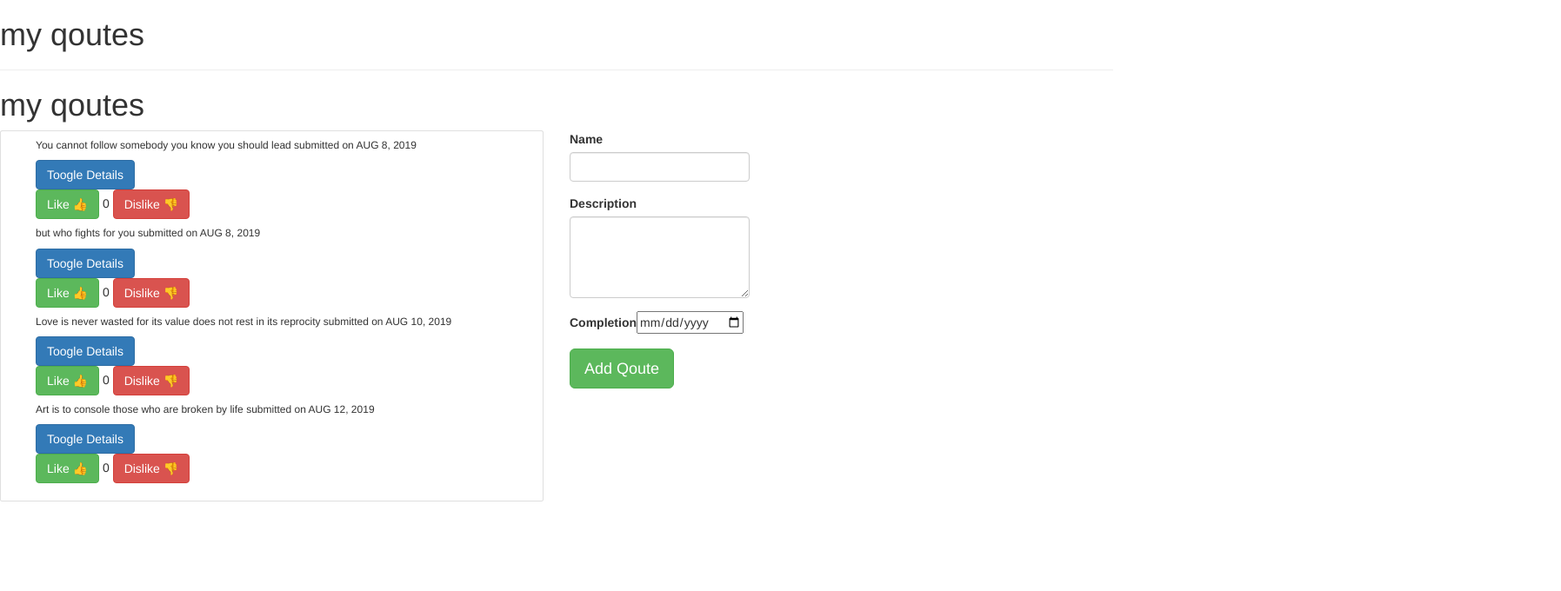
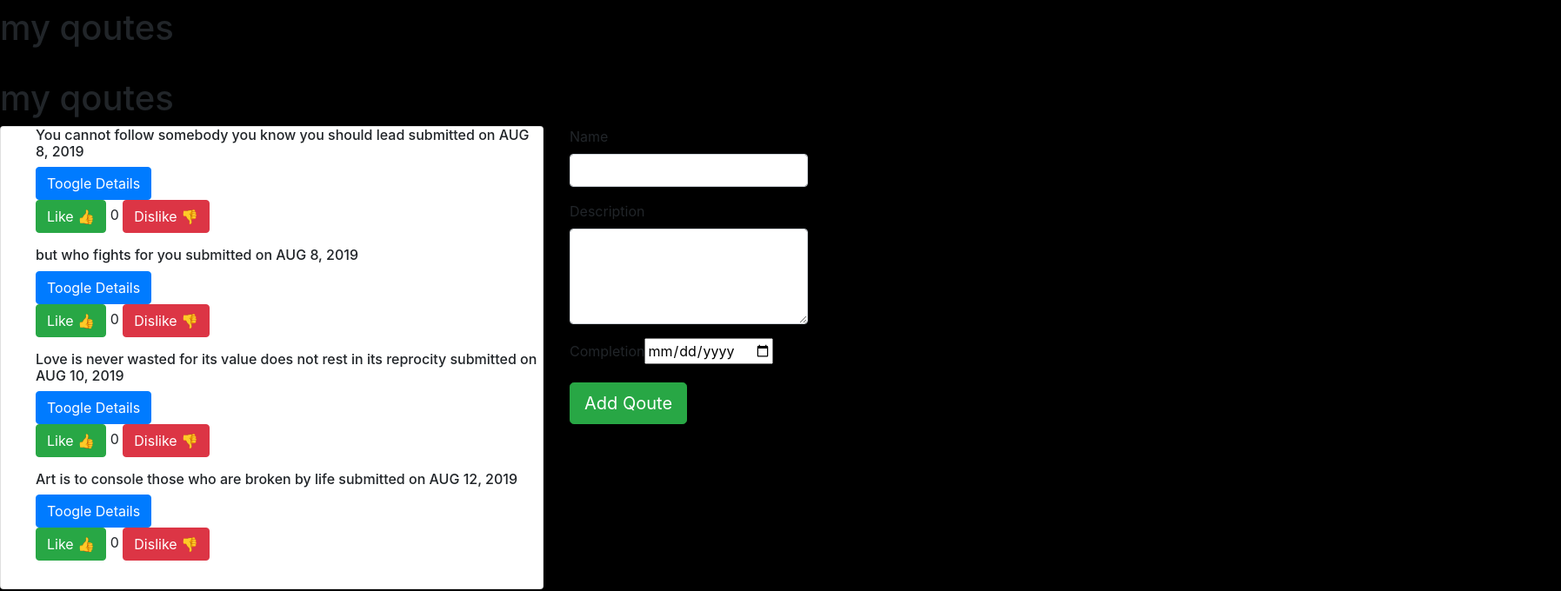
Before and after one commit to georgewanyama/qoutes, an Angular app: page / in a window 1280 px wide. Shown: the top 680 px of the page at 87% size, 1795 px wide, since content can reach past the window. Built offline with nearby package versions, Linux system fonts and the light colour scheme.

Commit message:
create a styles for the app

```diff
--- a/src/index.html
+++ b/src/index.html
@@ -14,7 +14,7 @@
 </body>
 
 </body>
-<link rel="stylesheet" href="https://maxcdn.bootstrapcdn.com/bootstrap/3.4.0/css/bootstrap.min.css">
+<!-- <link rel="stylesheet" href="https://maxcdn.bootstrapcdn.com/bootstrap/3.4.0/css/bootstrap.min.css"> -->
 
 <script src="https://cdnjs.cloudflare.com/ajax/libs/popper.js/1.12.9/umd/popper.min.js" integrity="sha384-ApNbgh9B+Y1QKtv3Rn7W3mgPxhU9K/ScQsAP7hUibX39j7fakFPskvXusvfa0b4Q" crossorigin="anonymous"></script>
 </html>
--- a/src/styles.css
+++ b/src/styles.css
@@ -0,0 +1,3 @@
+body{
+background-color: black;
+}
```
Also changed, not shown: 1 other file (tests, documents, lock files or other folders).
